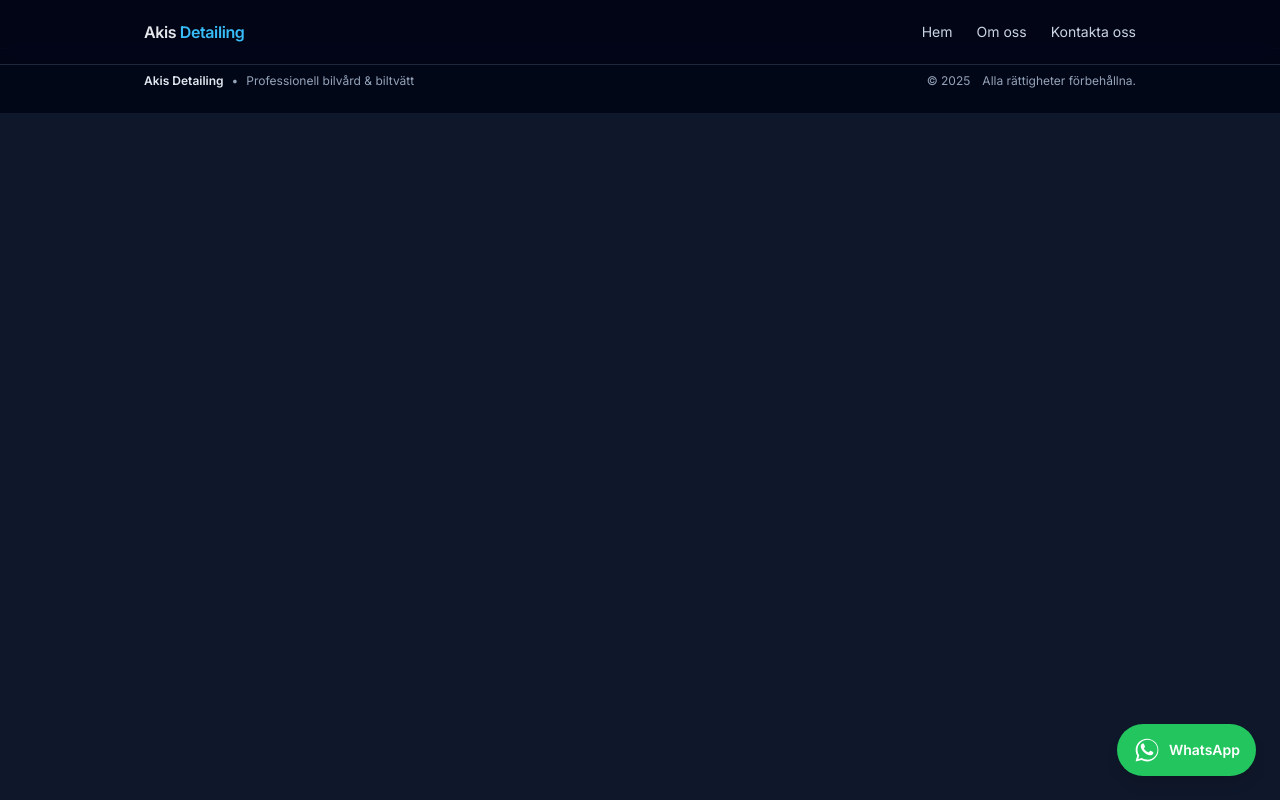
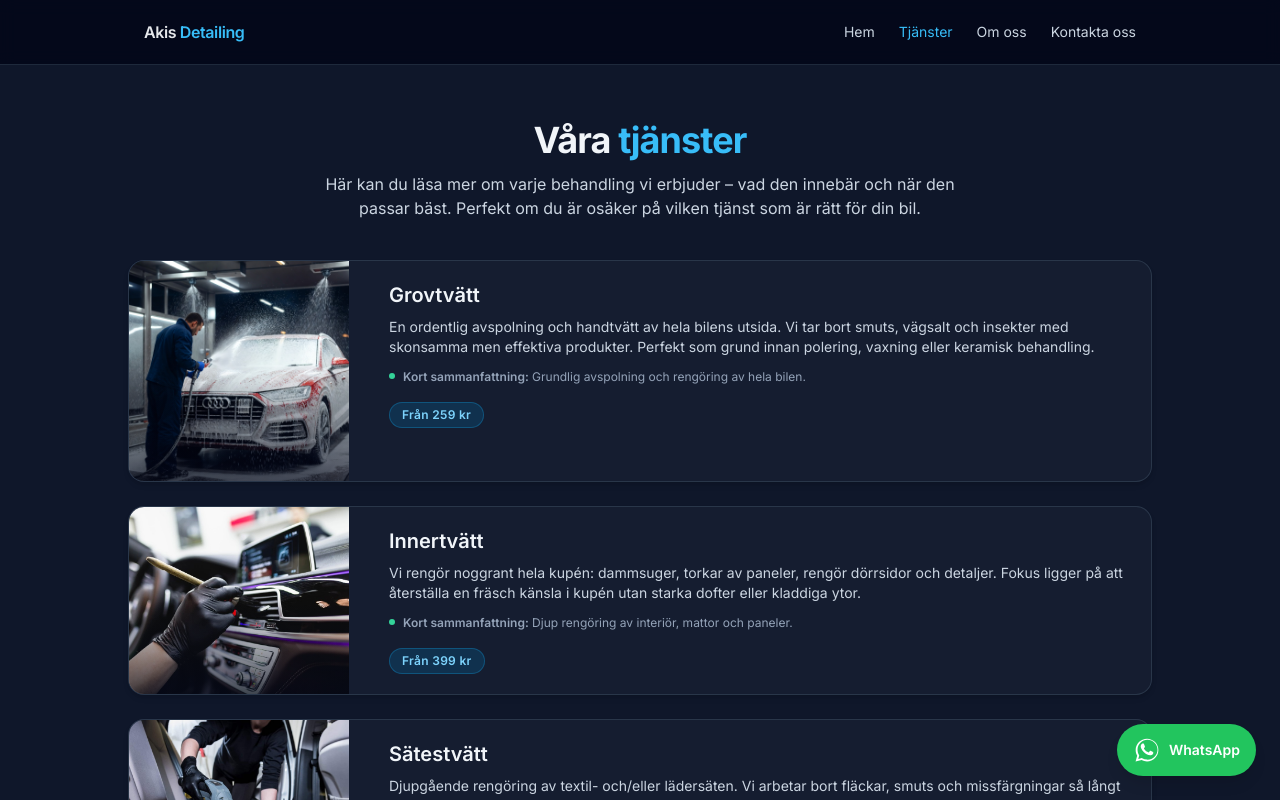
Before and after one commit to AliDevEng/akis-detailing, a React (Create React App) app in the folder frontend/: page /services in a window 1280 px wide. Shown: the top 800 px of the page. Built offline with nearby package versions, Linux system fonts and the light colour scheme.

Commit message:
Added price to service-cards

```diff
--- a/frontend/src/App.js
+++ b/frontend/src/App.js
@@ -6,6 +6,8 @@ import Contact from "./pages/Contact";
 import Footer from "./components/Footer";
 import FloatingWhatsApp from "./components/FloatingWhatsApp";
 import ScrollToTop from "./components/ScrollToTop";
+import Services from "./pages/Services";
+
 
 
 function App() {
@@ -18,6 +20,7 @@ function App() {
         {/* SIDINNEHÅLL */}
         <Routes>
           <Route path="/" element={<Home />} />
+          <Route path="/services" element={<Services />} />
           <Route path="/about" element={<About />} />
           <Route path="/contact" element={<Contact />} />
         </Routes>
--- a/frontend/src/components/Navbar.jsx
+++ b/frontend/src/components/Navbar.jsx
@@ -7,6 +7,7 @@ function Navbar() {
 
   const links = [
     { to: "/", label: "Hem" },
+    { to: "/services", label: "Tjänster" },
     { to: "/about", label: "Om oss" },
     { to: "/contact", label: "Kontakta oss" },
   ];
--- a/frontend/src/components/ServiceCard.jsx
+++ b/frontend/src/components/ServiceCard.jsx
@@ -1,11 +1,14 @@
-function ServiceCard({ title, description, image }) {
+import { SERVICES } from "../data/services";
+
+
+function ServiceCard({ title, description, image, price }) {
   return (
     <div
       className="
         group flex flex-col h-full
         rounded-2xl border border-slate-700/80
         bg-slate-900/70 shadow-md
-        hover:shadow-xl hover:border-sky-500/60 hover:bg-slate-900/90
+        hover:shadow-xl hover:border-sky-500/60 hover:bg-sky-900/90
         transition
       "
     >
@@ -42,11 +45,14 @@ function ServiceCard({ title, description, image }) {
         <div className="mt-3 flex items-center justify-between text-[11px] text-slate-400">
           <span className="inline-flex items-center gap-1">
             <span className="h-1.5 w-1.5 rounded-full bg-emerald-400" />
-            Rekommenderad behandling
+            Tillgänglig nu
           </span>
-          <span className="rounded-full border border-slate-600 px-2 py-0.5 text-[10px] uppercase tracking-[0.18em]">
-            Tillgänglig
+
+          {price && (
+            <span className="rounded-full border border-slate-600 px-2 py-0.5 text-[10px] uppercase tracking-[0.18em]">
+            Från {price} kr
           </span>
+          )}
         </div>
       </div>
     </div>
--- a/frontend/src/components/StatCounter.jsx
+++ b/frontend/src/components/StatCounter.jsx
@@ -27,7 +27,7 @@ function StatCounter({ label, value, suffix = "" }) {
     if (!hasStarted) return;
 
     let animationFrameId;
-    const duration = 1500; // 1.5 sek
+    const duration = 2500; // 2.5 sek
     const startTime = performance.now();
 
     const animate = (time) => {
--- /dev/null
+++ b/frontend/src/data/services.js
@@ -0,0 +1,57 @@
+// src/data/services.js
+export const SERVICES = [
+  {
+    id: "grovtvatt",
+    title: "Grovtvätt",
+    shortDescription: "Grundlig avspolning och rengöring av hela bilen.",
+    longDescription:
+      "En ordentlig avspolning och handtvätt av hela bilens utsida. Vi tar bort smuts, vägsalt och insekter med skonsamma men effektiva produkter. Perfekt som grund innan polering, vaxning eller keramisk behandling.",
+    image: "/images/grovtvatt.jpg",
+    price: 259,
+  },
+  {
+    id: "innertvatt",
+    title: "Innertvätt",
+    shortDescription: "Djup rengöring av interiör, mattor och paneler.",
+    longDescription:
+      "Vi rengör noggrant hela kupén: dammsuger, torkar av paneler, rengör dörrsidor och detaljer. Fokus ligger på att återställa en fräsch känsla i kupén utan starka dofter eller kladdiga ytor.",
+    image: "/images/innertvatt.jpg",
+    price: 399,
+  },
+  {
+    id: "satestvatt",
+    title: "Sätestvätt",
+    shortDescription: "Textil- och lädersäten rengörs på djupet.",
+    longDescription:
+      "Djupgående rengöring av textil- och/eller lädersäten. Vi arbetar bort fläckar, smuts och missfärgningar så långt det är möjligt med skonsamma metoder. Rekommenderas vid barn, husdjur eller äldre fläckar.",
+    image: "/images/satestvatt.jpg",
+    price: 269,
+  },
+  {
+    id: "polering",
+    title: "Polering",
+    shortDescription: "Tar bort repor och ger bilen ny glans.",
+    longDescription:
+      "Maskinpolering som reducerar tvättrepor, oxidering och matta ytor. Perfekt innan vaxning eller keramisk lackbehandling för att få fram maximal glans och djup i lacken.",
+    image: "/images/polering.jpg",
+    price: 999,
+  },
+  {
+    id: "vaxning",
+    title: "Vaxning",
+    shortDescription: "Skyddar lacken och ger långvarig glans.",
+    longDescription:
+      "Vaxbehandling som lägger ett skyddande lager ovanpå lacken. Ger bättre avrinning, enklare tvätt och en fin glans. Bra alternativ för dig som vill ha skydd men inte gå hela vägen till keramisk behandling.",
+    image: "/images/vaxning.jpg",
+    price: 799,
+  },
+  {
+    id: "keramisk",
+    title: "Keramisk lackbehandling",
+    shortDescription: "Premiumbehandling med långvarigt skydd.",
+    longDescription:
+      "Avancerat lackskydd där en keramisk coating läggs på lacken. Ger upp till flera års skydd mot smuts, UV-strålning och kemikalier. Ger också en otrolig glans och en mycket lättare tvättupplevelse.",
+    image: "/images/keramisk.jpg",
+    price: 2999,
+  },
+];
--- a/frontend/src/pages/Home.jsx
+++ b/frontend/src/pages/Home.jsx
@@ -1,39 +1,9 @@
 import FadeInWhenVisible from "../components/FadeInWhenVisible";
 import { startTransition } from "react";
 import ServiceCard from "../components/ServiceCard";
+import { SERVICES } from "../data/services";
 
-const SERVICES = [
-  {
-    title: "Grovtvätt",
-    description: "Grundlig avspolning och rengöring av hela bilen.",
-    image: "/images/grovtvatt.jpg",
-  },
-  {
-    title: "Innertvätt",
-    description: "Djup rengöring av interiör, mattor och paneler.",
-    image: "/images/innertvatt.jpg",
-  },
-  {
-    title: "Sätestvätt",
-    description: "Textil- och lädersäten rengörs på djupet.",
-    image: "/images/satestvatt.jpg",
-  },
-  {
-    title: "Polering",
-    description: "Tar bort repor och ger bilen ny glans.",
-    image: "/images/polering.jpg",
-  },
-  {
-    title: "Vaxning",
-    description: "Skyddar lacken och ger långvarig glans.",
-    image: "/images/vaxning.jpg",
-  },
-  {
-    title: "Keramisk lackbehandling",
-    description: "Premiumbehandling som skyddar lacken i upp till 3 år.",
-    image: "/images/keramisk.jpg",
-  },
-];
+
 
 function Home() {
   return (
@@ -79,7 +49,7 @@ function Home() {
                       bg-sky-500 hover:bg-sky-600 text-white shadow-md hover:shadow-lg
                       transition transform hover:-translate-y-0.5"
           >
-            Se våra tjänster
+            Våra utvalda tjänster
           </a>
 
           <p className="text-xs text-slate-400 max-w-xs">
@@ -146,15 +116,16 @@ function Home() {
       {/* TJÄNSTER */}
       <section id="services" className="px-4 pb-20">
         <div className="max-w-5xl mx-auto">
-          <h2 className="text-2xl font-semibold mb-4">Våra tjänster</h2>
+          <h2 className="text-2xl font-semibold mb-4">Vanliga tjänster</h2>
 
           <div className="grid grid-cols-1 sm:grid-cols-2 md:grid-cols-3 gap-6">
-            {SERVICES.map((item, index) => (
-            <FadeInWhenVisible key={item.title} delay={index * 120}>
+            {SERVICES.map((service, index) => (
+            <FadeInWhenVisible key={service.id} delay={index * 120}>
                 <ServiceCard
-                title={item.title}
-                description={item.description}
-                image={item.image}
+                title={service.title}
+                description={service.shortDescription}
+                image={service.image}
+                price={service.price}
                 />
             </FadeInWhenVisible>
             ))}
--- /dev/null
+++ b/frontend/src/pages/Services.jsx
@@ -0,0 +1,85 @@
+import { SERVICES } from "../data/services";
+import FadeInWhenVisible from "../components/FadeInWhenVisible";
+
+function Services() {
+  return (
+    <div className="min-h-screen bg-slate-900 text-slate-100 pt-24 px-4 pb-20">
+      <div className="max-w-5xl mx-auto space-y-10">
+
+        {/* Intro */}
+        <FadeInWhenVisible>
+          <section className="text-center space-y-3">
+            <h1 className="text-3xl md:text-4xl font-bold tracking-tight">
+              Våra <span className="text-sky-400">tjänster</span>
+            </h1>
+            <p className="text-slate-300 text-sm md:text-base max-w-2xl mx-auto">
+              Här kan du läsa mer om varje behandling vi erbjuder – vad den
+              innebär och när den passar bäst. Perfekt om du är osäker på vilken
+              tjänst som är rätt för din bil.
+            </p>
+          </section>
+        </FadeInWhenVisible>
+
+        {/* Lista med tjänster */}
+        <section className="space-y-6">
+          {SERVICES.map((service, index) => (
+            <FadeInWhenVisible key={service.id} delay={index * 120}>
+              <article className="grid grid-cols-1 md:grid-cols-[minmax(0,220px)_minmax(0,1fr)] gap-5 bg-slate-800/40 border border-slate-700/70 rounded-2xl shadow-md overflow-hidden">
+                {/* Bild */}
+                <div className="relative h-48 md:h-full">
+                  <img
+                    src={service.image}
+                    alt={service.title}
+                    className="h-full w-full object-cover"
+                  />
+                  <div className="absolute inset-0 bg-gradient-to-t from-slate-950/70 via-transparent to-transparent" />
+                </div>
+
+                {/* Text */}
+                <div className="p-5 flex flex-col">
+                  <h2 className="text-xl font-semibold mb-2">
+                    {service.title}
+                  </h2>
+
+                  {/* Lång beskrivning */}
+                  <p className="text-sm text-slate-300 mb-3">
+                    {service.longDescription}
+                  </p>
+
+                  {/* Kort sammanfattning */}
+                 <div className="flex items-start gap-2 text-xs text-slate-400">
+                    <span className="mt-1 h-1.5 w-1.5 rounded-full bg-emerald-400" />
+                    <p className="m-0">
+                        <span className="font-semibold">Kort sammanfattning:</span>{" "}
+                        {service.shortDescription}
+                    </p>
+                </div>
+
+                {/* Pris */}
+                <div className="mt-4">
+                    <span className="
+                        inline-block
+                        px-3 py-1
+                        rounded-full
+                        bg-sky-600/20
+                        border border-sky-500/30
+                        text-sky-300
+                        text-xs
+                        font-semibold
+                        tracking-wide
+                    ">
+                        Från {service.price} kr
+                    </span>
+                </div>
+
+                </div>
+              </article>
+            </FadeInWhenVisible>
+          ))}
+        </section>
+      </div>
+    </div>
+  );
+}
+
+export default Services;
```
